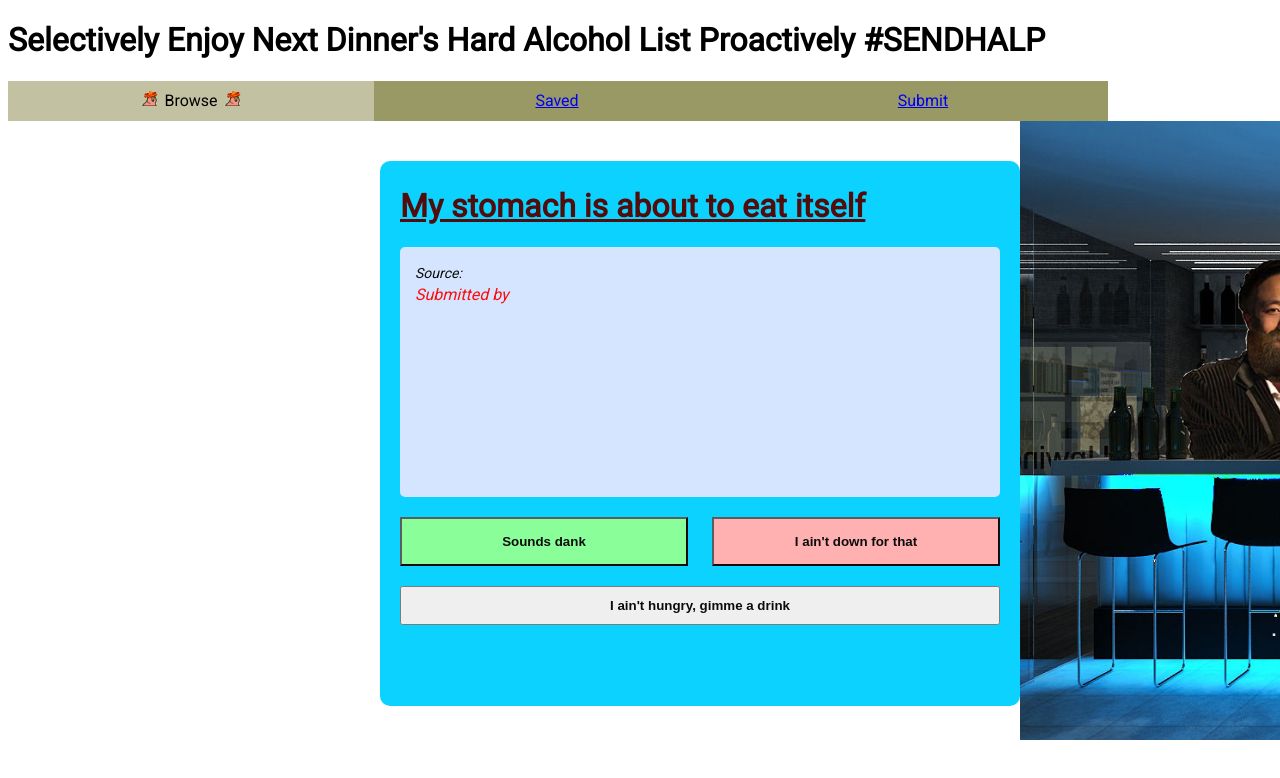
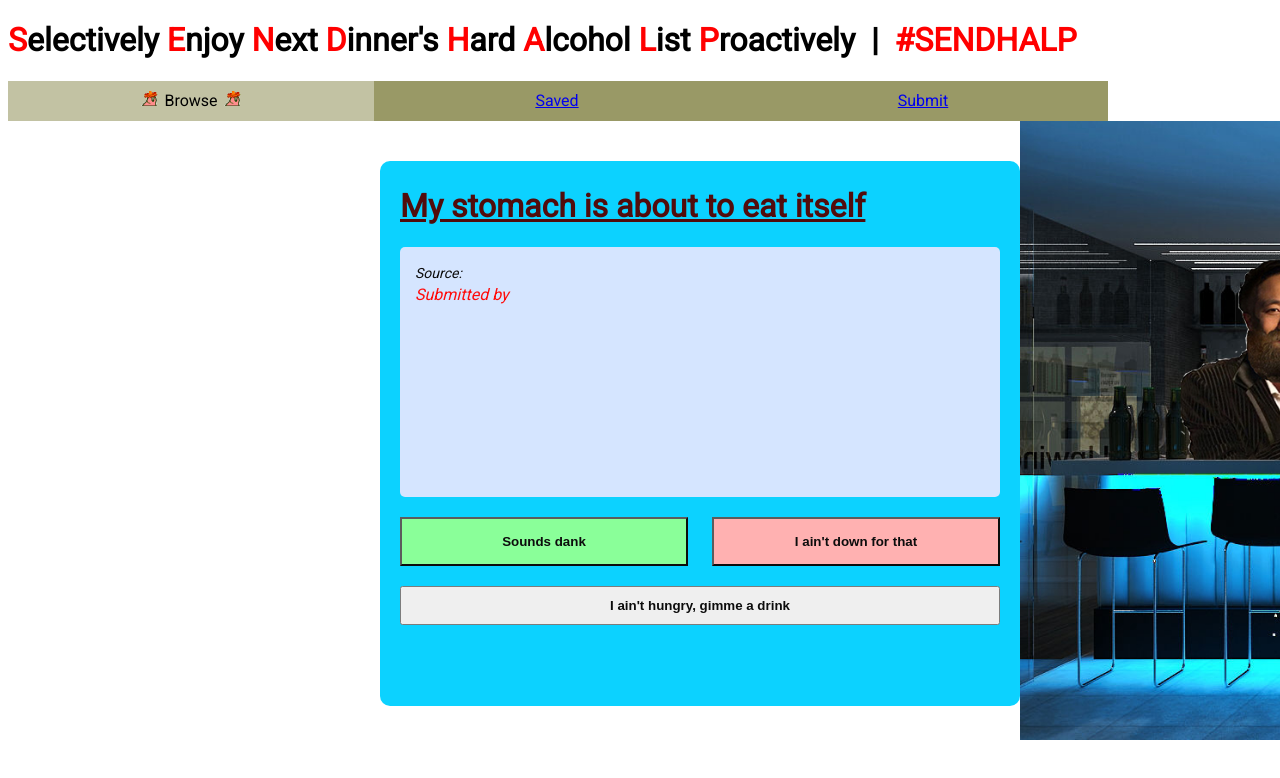
Before and after one commit to kasonjim/mvp-project-hrr22, a website: page client/index.html in a window 1280 px wide. Shown: the top 778 px of the page. Drawn offline with nearby package versions, Linux system fonts and the light colour scheme; some packages are replaced by stand-ins of ours; no server answers.

Commit message:
minor changes. test new git remote

```diff
--- a/client/index.html
+++ b/client/index.html
@@ -7,7 +7,7 @@
     <link href="https://fonts.googleapis.com/css?family=Roboto" rel="stylesheet">
   </head>
   <body ng-app="sendhalp">
-    <h1>Selectively Enjoy Next Dinner's Hard Alcohol List Proactively #SENDHALP</h1>
+    <h1><span class="ltr">S</span>electively <span class="ltr">E</span>njoy <span class="ltr">N</span>ext <span class="ltr">D</span>inner's <span class="ltr">H</span>ard <span class="ltr">A</span>lcohol <span class="ltr">L</span>ist <span class="ltr">P</span>roactively &nbsp;|&nbsp; <span class="ltr">#SENDHALP</span></h1>
     <div ng-view></div>
 
     <script src="https://ajax.googleapis.com/ajax/libs/angularjs/1.6.2/angular.min.js"></script>
--- a/client/styles/style.css
+++ b/client/styles/style.css
@@ -1,5 +1,9 @@
 body {
   font-family: 'Roboto', sans-serif;
+}
+
+.ltr {
+  color: red;
 }
 
 /* Navigation */
```
Also changed, not shown: client/app/browse/browseController.js (+0 -7 lines).
